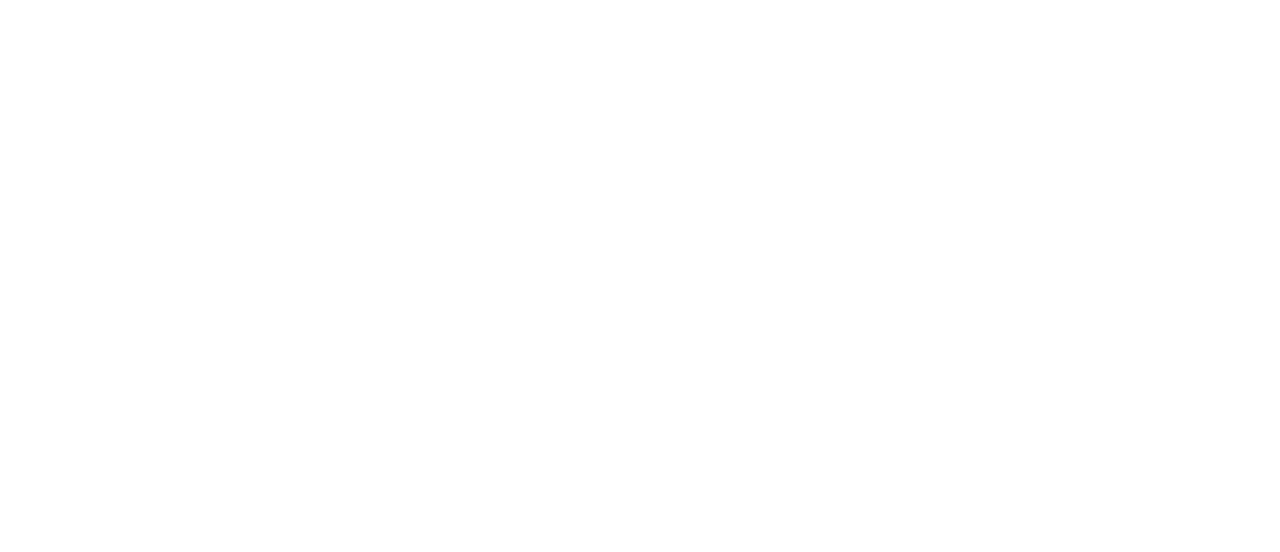
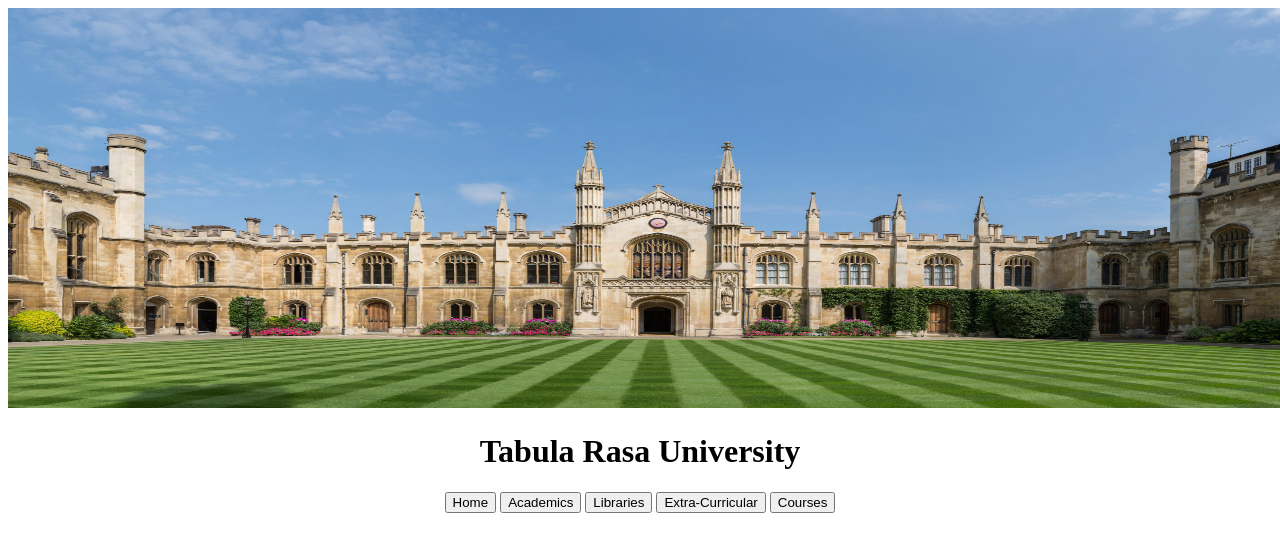
Before and after one commit to Cabalitazan/tabularasa.io, a website: page index.html in a window 1280 px wide. Drawn offline with Linux system fonts and the light colour scheme.

Commit message:
10/15/17

```diff
--- a/index.html
+++ b/index.html
@@ -1,4 +1,21 @@
 <!DOCTYPE html>
 <html lang="en">
-
-  <head>
+  <title>Tabula Rasa University</title>
+<img src="imgs/69884803-university-wallpapers.jpg" alt="Mountain View" style="width:1290px;height:400px;">
+<div class="jumbotron">
+<h1>
+  <center>
+    <head>Tabula Rasa University</head>
+  </center>
+  </h1>
+  <div class="container">
+  <div class="btn-group">
+    <center>
+    <button type="button" class="btn btn-primary">Home</button>
+    <button type="button" class="btn btn-primary">Academics</button>
+    <button type="button" class="btn btn-primary">Libraries</button>
+    <button type="button" class="btn btn-primary">Extra-Curricular</button>
+    <button type="button" class="btn btn-primary">Courses</button>
+  </center>
+  </div>
+</div>
```
Also changed, not shown: imgs/69884803-university-wallpapers.jpg (added).
